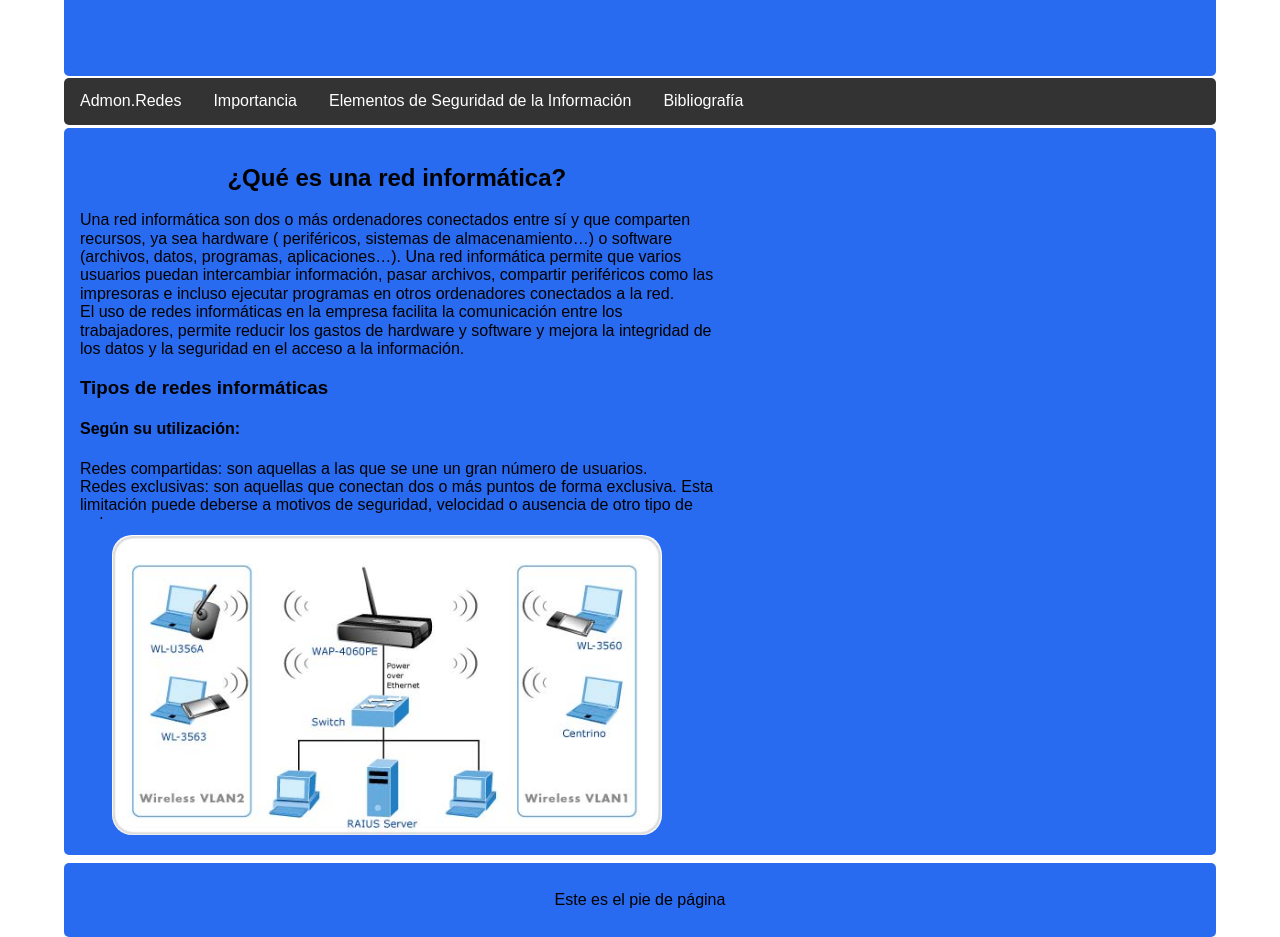
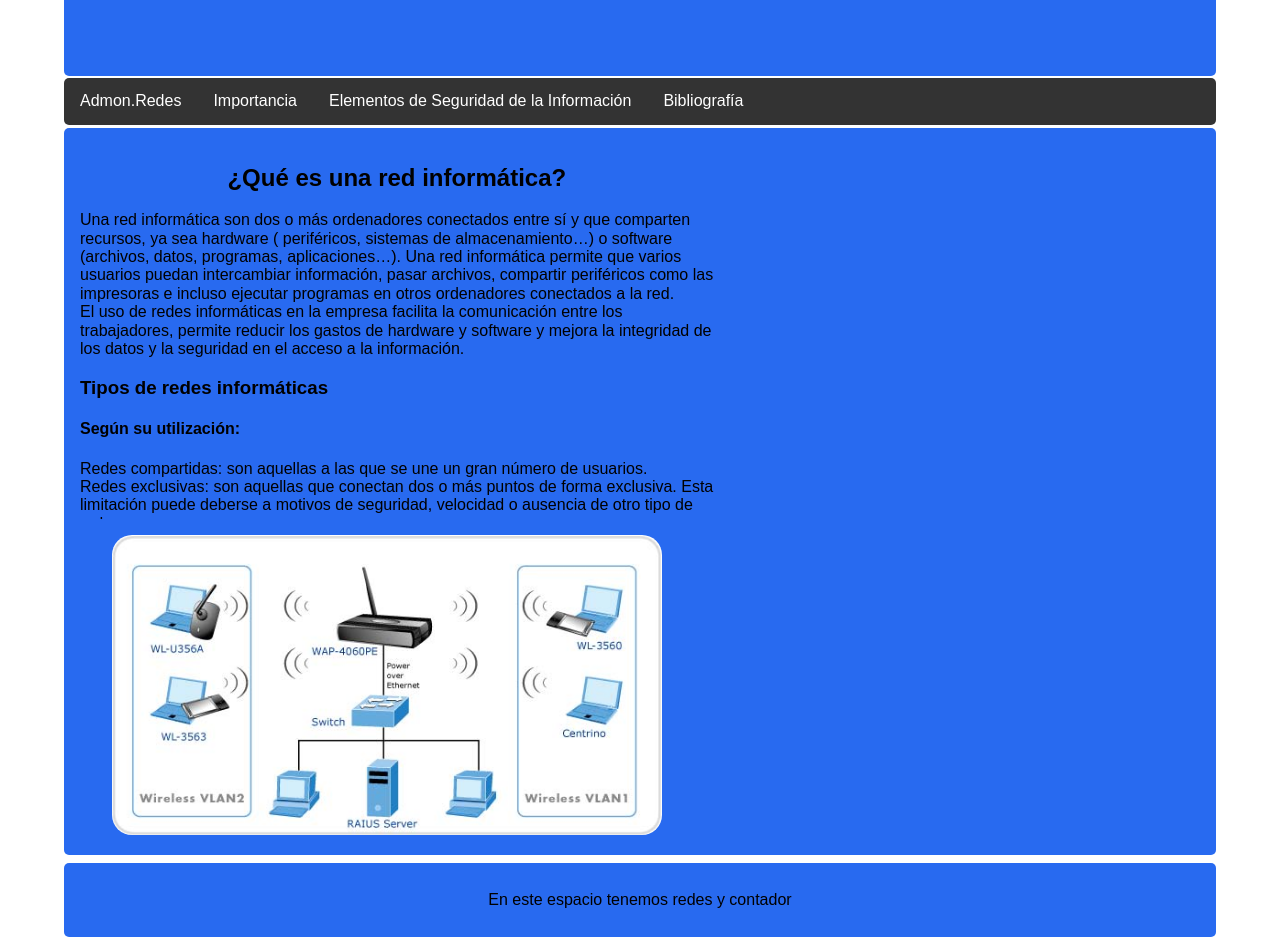
Before and after one commit to eddiefabio/O.V.I_Web, a plain HTML site: page index.html in a window 1280 px wide. Shown: the part 119-1056 px from the top of the page. Drawn offline with Linux system fonts and the light colour scheme.

Commit message:
Pie de pagina
Este cambio se realiza como prueba de edicion sobre GIT escritorio

```diff
--- a/index.html
+++ b/index.html
@@ -71,7 +71,7 @@
 	</section>	<!--Fin Contenedor Principal-->
 
 	<footer>
-		<p>Este es el pie de página</p>
+		<p>En este espacio tenemos redes y contador</p>
 	</footer>
 
 
```
